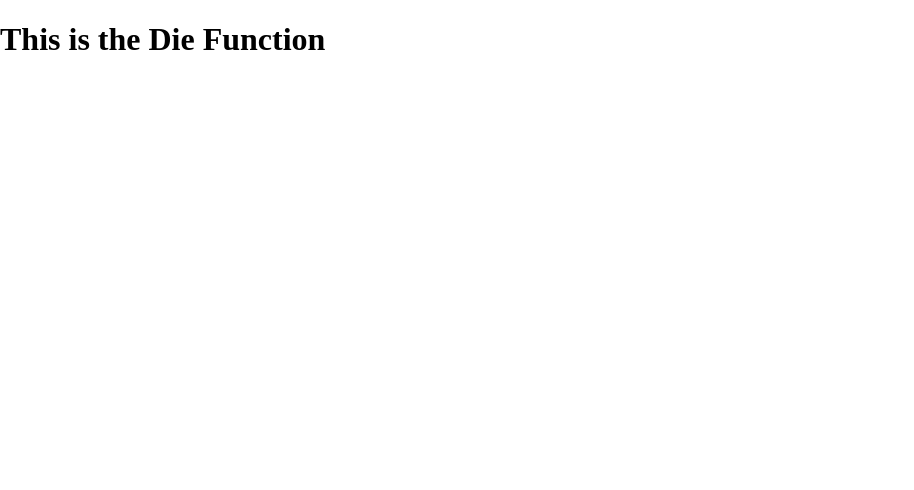
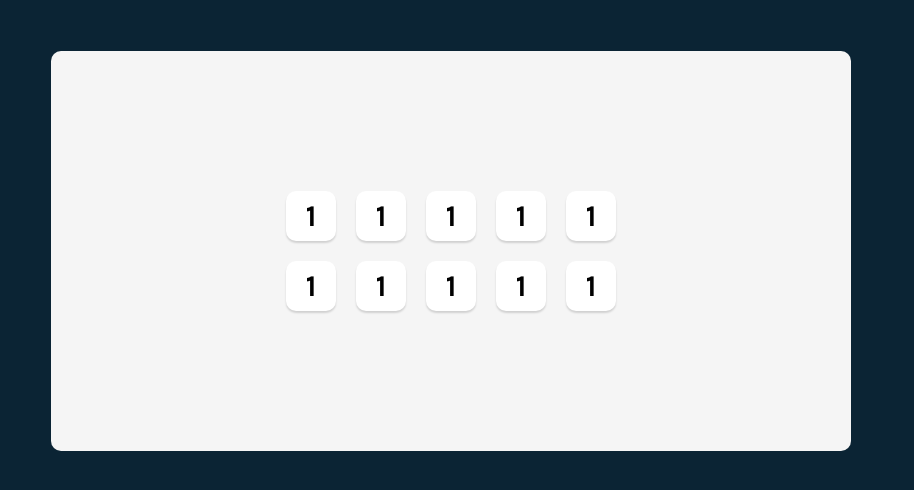
Before and after one commit to ojomaa/tenzies, a React (Vite) app: page / in a window 1280 px wide. Shown: the top 490 px of the page, without its empty margins (0-914 px from the left). Built offline with nearby package versions, Linux system fonts and the light colour scheme.

Commit message:
add the die and style the page

```diff
--- a/src/App.css
+++ b/src/App.css
@@ -4,4 +4,39 @@
 
 body {
   margin: 0;
+  background-color: #0B2434;
 }
+
+main {
+  background-color: #F5F5F5;
+  margin: 4%;
+  height: 400px;
+  max-width: 800px;
+  border-radius: 10px;
+  display: flex;
+  justify-content: center;
+  align-items: center;
+}
+
+.dice-container {
+  justify-content: center;
+  display: grid;
+  grid-template-columns: repeat(5, 1fr);
+  gap: 20px; /* Adjust the gap as needed */
+}
+
+.dice {
+  width: 50px; /* Adjust the width and height as needed */
+  height: 50px;
+  border: none;
+  border-radius: 10px;
+  display: flex;
+  justify-content: center;
+  align-items: center;
+  box-shadow: 0px 2px 2px rgba(0, 0, 0, 0.15);
+  font-family: 'Karla';
+  font-weight: 700;
+  font-size: 20px;
+  cursor: pointer;
+  background-color: white;
+}
--- a/src/App.jsx
+++ b/src/App.jsx
@@ -4,8 +4,39 @@ import Die from "./Die"
 
 export default function App() {
   return (
-    <>
-      <Die />
-    </>
+    <main>
+      <div className='dice-container'>
+        <Die
+          value = {1}
+        />
+        <Die
+          value = {1}
+        />
+        <Die
+          value = {1}
+        />
+        <Die
+          value = {1}
+        />
+        <Die
+          value = {1}
+        />
+        <Die
+          value = {1}
+        />
+        <Die
+          value = {1}
+        />
+        <Die
+          value = {1}
+        />
+        <Die
+          value = {1}
+        />
+        <Die
+          value = {1}
+        />
+      </div>
+    </main>
   )
 }
--- a/src/Die.jsx
+++ b/src/Die.jsx
@@ -1,10 +1,10 @@
 import React from "react"
 
 
-export default function Die() {
+export default function Die(props) {
     return(
-        <div className='die'>
-            <h1> This is the Die Function </h1>
+        <div className='dice'>
+            <h2>{props.value}</h2>
         </div>
     )
 }
```
